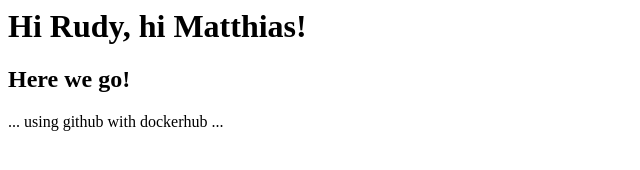
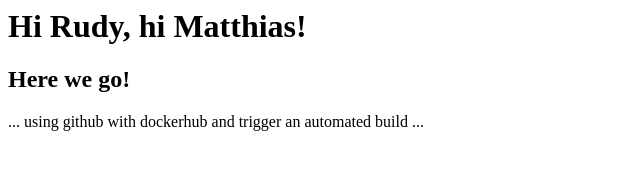
Before and after one commit to wernerwws/myapp, a plain HTML site: page index.html in a window 1280 px wide. Shown: the whole page, without its empty margins (0-640 px from the left). Drawn offline with Linux system fonts and the light colour scheme.

Commit message:
changed something

```diff
--- a/index.html
+++ b/index.html
@@ -8,6 +8,6 @@
 <BODY>
    <H1>Hi Rudy, hi Matthias!</H1>
    <H2>Here we go!</H2>
-   <P>... using github with dockerhub ...</P>
+   <P>... using github with dockerhub and trigger an automated build ...</P>
 </BODY>
 </HTML>
```
